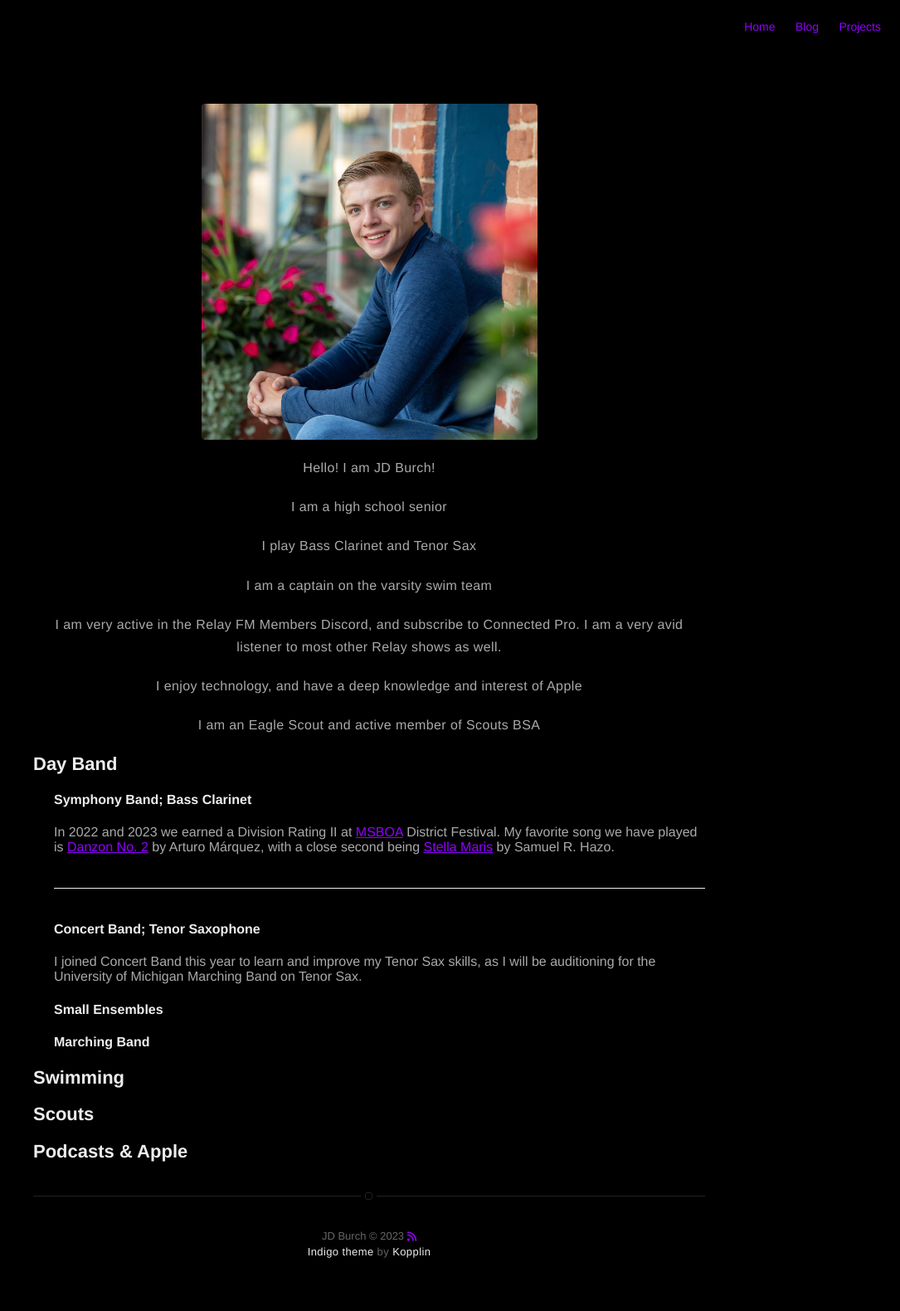
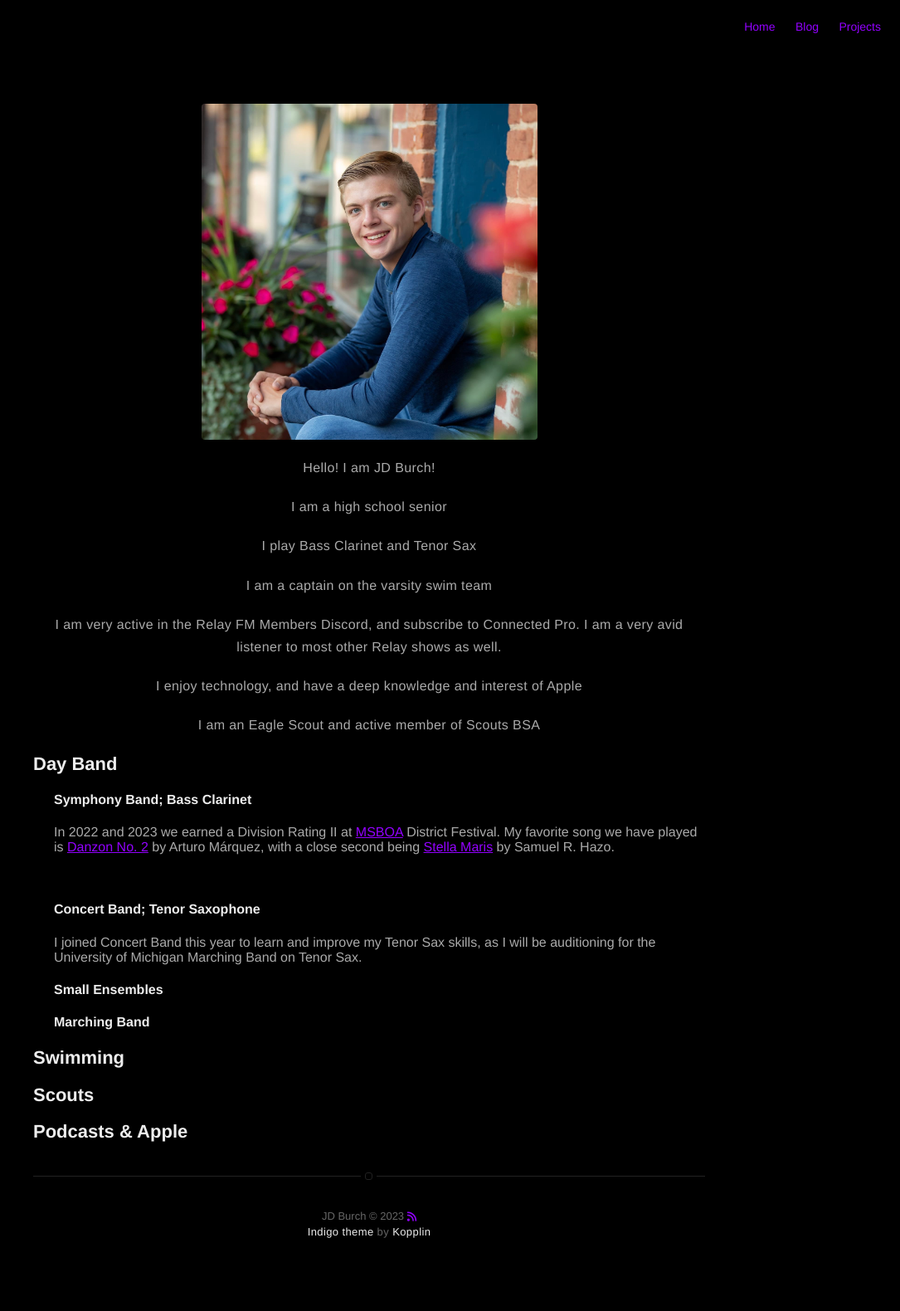
Before and after one commit to JDBurchHuzzah/jdburchhuzzah.github.io, a Jekyll site: the page built from about.md, in a window 1280 px wide. Shown: the whole page at 83% size, without its empty margins (195-1280 px from the left). Built offline with Jekyll 4.4.1, drawn with Linux system fonts in a browser that asks for light colours; nearby versions of some CDN libraries; after the commit the page ends 1556 px from its top, so only the background shows below that.

Commit message:
Update about.md

```diff
--- a/about.md
+++ b/about.md
@@ -15,8 +15,7 @@
 
 <h2>Day Band</h2>
 <div style="margin-left: 25px;">
-  <h4>Symphony Band; Bass Clarinet</h4>In 2022 and 2023 we earned a Division Rating II at <a href="https://www.youtube.com/watch?v=Zd1X7nPsM4Q">MSBOA</a> District Festival. My favorite song we have played is <a href="https://www.youtube.com/watch?v=FeFiOnbKYcc">Danzon No. 2</a> by Arturo Márquez, with a close second being <a href="https://www.youtube.com/watch?v=Zd1X7nPsM4Q">Stella Maris</a> by Samuel R. Hazo.
-<hr>
+  <h4>Symphony Band; Bass Clarinet</h4>In 2022 and 2023 we earned a Division Rating II at <a href="https://www.youtube.com/watch?v=Zd1X7nPsM4Q">MSBOA</a> District Festival. My favorite song we have played is <a href="https://www.youtube.com/watch?v=FeFiOnbKYcc">Danzon No. 2</a> by Arturo Márquez, with a close second being <a href="https://www.youtube.com/watch?v=Zd1X7nPsM4Q">Stella Maris</a> by Samuel R. Hazo.<br><br><br>
   <h4>Concert Band; Tenor Saxophone</h4>I joined Concert Band this year to learn and improve my Tenor Sax skills, as I will be auditioning for the University of Michigan Marching Band on Tenor Sax.
 
 
```
